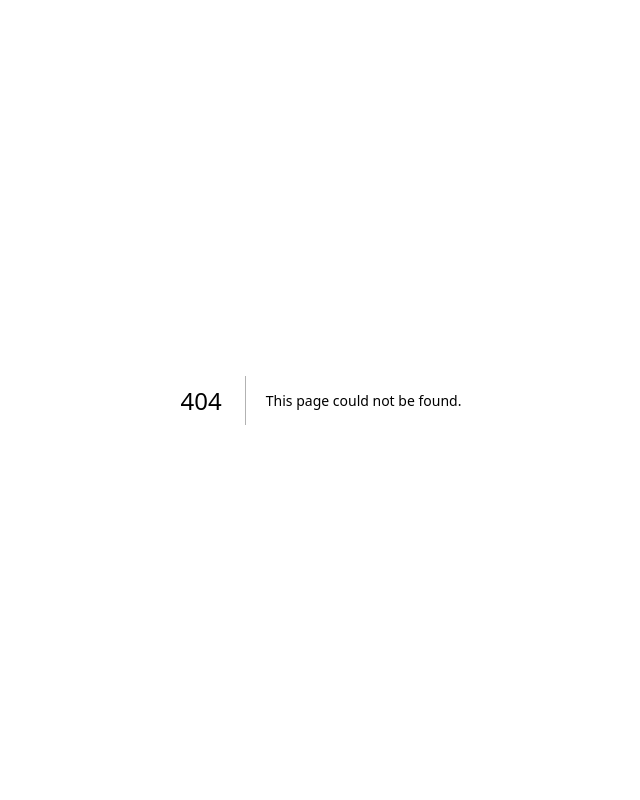
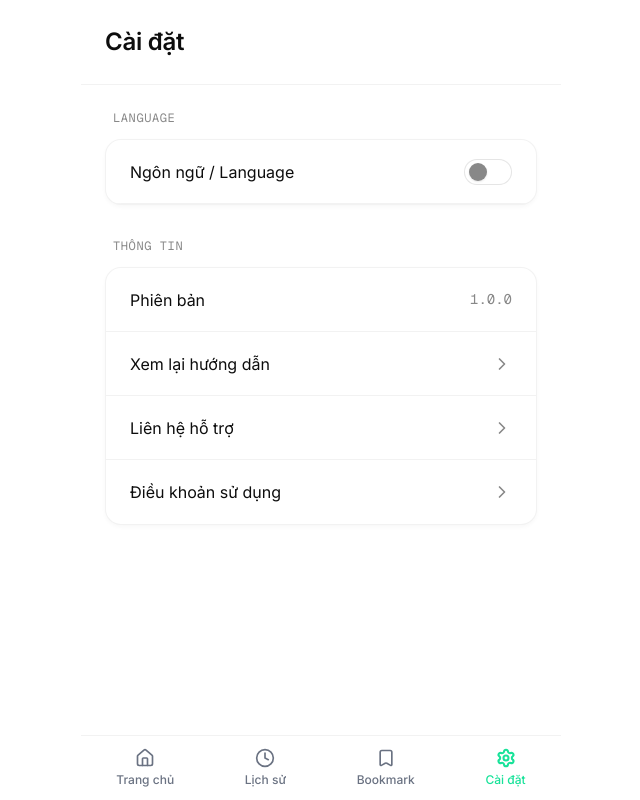
Before and after one commit to Stefen-io/mathsnap, a Next.js app in the folder src/client/: page /settings in a window 1280 px wide. Before the commit this address had no page. Shown: the whole page, without its empty margins (319-959 px from the left). Built offline with nearby package versions, Linux system fonts and the light colour scheme.

Commit message:
feat(client): add S-13 Settings page with bilingual toggle
Co-Authored-By: Claude Sonnet 4.6 <noreply@anthropic.com>

```diff
--- /dev/null
+++ b/src/client/app/(main)/settings/page.tsx
@@ -0,0 +1,79 @@
+'use client'
+
+import { useState } from 'react'
+import { ChevronRight } from 'lucide-react'
+import { motion } from 'motion/react'
+
+export default function SettingsPage() {
+  const [isEnglish, setIsEnglish] = useState(() => {
+    if (typeof window === 'undefined') return false
+    return localStorage.getItem('mathsnap_language') === 'en'
+  })
+
+  function handleLanguageToggle() {
+    const next = !isEnglish
+    setIsEnglish(next)
+    localStorage.setItem('mathsnap_language', next ? 'en' : 'vi')
+  }
+
+  return (
+    <div className="flex flex-col bg-white">
+      <div className="sticky top-0 z-10 border-b border-black/5 bg-white/80 px-6 py-6 backdrop-blur-md">
+        <h1 className="text-[24px] font-semibold tracking-[-0.24px] text-[#0d0d0d]">Cài đặt</h1>
+      </div>
+
+      <div className="flex flex-col gap-8 px-6 py-6 pb-[100px]">
+        {/* Language section */}
+        <section>
+          <h2 className="mb-3 px-2 font-mono text-[12px] uppercase tracking-[0.6px] text-[#888888]">
+            Language
+          </h2>
+          <div className="overflow-hidden rounded-[16px] border border-black/5 bg-white shadow-[0_2px_4px_rgba(0,0,0,0.03)]">
+            <div className="flex h-[64px] items-center justify-between border-b border-black/5 px-6">
+              <span className="text-[16px] text-[#0d0d0d]">Ngôn ngữ / Language</span>
+              <button
+                aria-label="Ngôn ngữ"
+                onClick={handleLanguageToggle}
+                className={`flex h-[26px] w-12 items-center rounded-full border p-1 transition-colors ${
+                  isEnglish ? 'justify-end border-[#18E299] bg-[#18E299]' : 'justify-start border-black/10 bg-white'
+                }`}
+              >
+                <motion.div
+                  layout
+                  className={`size-[18px] rounded-full shadow-[0_1px_2px_rgba(0,0,0,0.1)] ${
+                    isEnglish ? 'bg-[#0d0d0d]' : 'bg-[#888888]'
+                  }`}
+                />
+              </button>
+            </div>
+          </div>
+        </section>
+
+        {/* Info section */}
+        <section>
+          <h2 className="mb-3 px-2 font-mono text-[12px] uppercase tracking-[0.6px] text-[#888888]">
+            Thông tin
+          </h2>
+          <div className="overflow-hidden rounded-[16px] border border-black/5 bg-white shadow-[0_2px_4px_rgba(0,0,0,0.03)]">
+            <div className="flex h-[64px] items-center justify-between border-b border-black/5 px-6">
+              <span className="text-[16px] text-[#0d0d0d]">Phiên bản</span>
+              <span className="font-mono text-[14px] text-[#888888]">1.0.0</span>
+            </div>
+            <button className="group flex h-[64px] w-full items-center justify-between border-b border-black/5 px-6 transition-colors hover:bg-[#fafafa] active:bg-black/5">
+              <span className="text-[16px] text-[#0d0d0d]">Xem lại hướng dẫn</span>
+              <ChevronRight className="size-5 text-[#888888] transition-colors group-hover:text-[#18E299]" />
+            </button>
+            <button className="group flex h-[64px] w-full items-center justify-between border-b border-black/5 px-6 transition-colors hover:bg-[#fafafa] active:bg-black/5">
+              <span className="text-[16px] text-[#0d0d0d]">Liên hệ hỗ trợ</span>
+              <ChevronRight className="size-5 text-[#888888] transition-colors group-hover:text-[#18E299]" />
+            </button>
+            <button className="group flex h-[64px] w-full items-center justify-between px-6 transition-colors hover:bg-[#fafafa] active:bg-black/5">
+              <span className="text-[16px] text-[#0d0d0d]">Điều khoản sử dụng</span>
+              <ChevronRight className="size-5 text-[#888888] transition-colors group-hover:text-[#18E299]" />
+            </button>
+          </div>
+        </section>
+      </div>
+    </div>
+  )
+}
```
Also changed, not shown: 1 other file (tests, documents, lock files or other folders).
